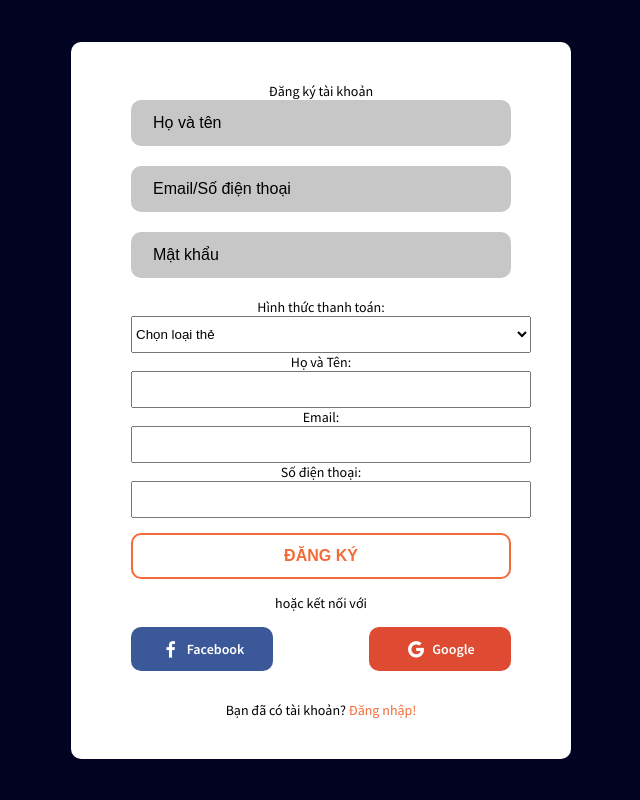
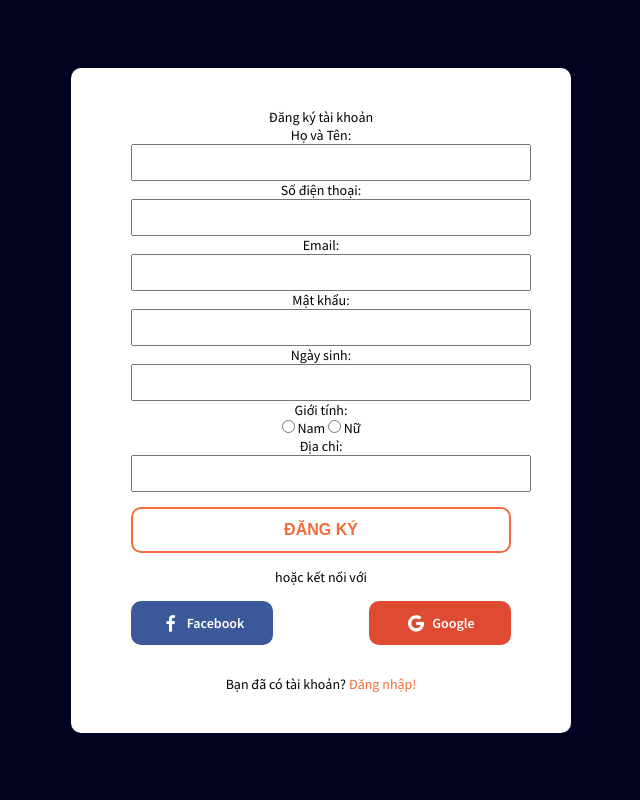
Before and after one commit to chikien2412/TMK_Cinema, a PHP site: page /view/register.php in a window 1280 px wide. Shown: the whole page, without its empty margins (319-959 px from the left). Run offline with PHP 8.4, Linux system fonts and the light colour scheme.

Commit message:
update code

```diff
--- a/view/register.php
+++ b/view/register.php
@@ -23,7 +23,7 @@
 
     <div class="login_form" id="signin-form">
         <div class="register_heading">Đăng ký tài khoản</div>
-        <div class="form-group">
+        <!-- <div class="form-group">
             <input type="text" class="form-input" placeholder="Họ và tên">
         </div>
         <div class="form-group">
@@ -45,26 +45,52 @@
                 <i class='bx bx-check-circle'></i>
             </span>
             <span class="form-input-err-msg" data-err-for="signin-password"></span>
-        </div>
+        </div> -->
         <form class="row g-3 pt-5 pb-2 px-5">
-            <div class="col-12 d-flex justify-content-between align-items-center">
+            <!-- <div class="col-12 d-flex justify-content-between align-items-center">
                 <label for="inputState" class="form-label mb-0">Hình thức thanh toán:</label>
                 <select id="inputState" class="form-select payment_input rounded-0">
                     <option selected>Chọn loại thẻ</option>
                     <option>Thẻ ATM</option>
                     <option>Ví điện tử MoMo</option>
                 </select>
-            </div>
+            </div> -->
             <div class="col-12 d-flex justify-content-between align-items-center">
                 <label for="inputAddress" class="form-label mb-0">Họ và Tên:</label>
                 <input type="text" class="form-control payment_input rounded-0" id="inputAddress">
+            </div>
+            <div class="col-12 d-flex justify-content-between align-items-center">
+                <label for="inputCity" class="form-label mb-0">Số điện thoại:</label>
+                <input type="text" class="form-control payment_input rounded-0" id="inputCity">
             </div>
             <div class="col-12 d-flex justify-content-between align-items-center">
                 <label for="inputAddress2" class="form-label mb-0">Email:</label>
                 <input type="email" class="form-control payment_input rounded-0" id="inputAddress2">
             </div>
             <div class="col-12 d-flex justify-content-between align-items-center">
-                <label for="inputCity" class="form-label mb-0">Số điện thoại:</label>
+                <label for="inputCity" class="form-label mb-0">Mật khẩu:</label>
+                <input type="text" class="form-control payment_input rounded-0" id="inputCity">
+            </div>
+            <div class="col-12 d-flex justify-content-between align-items-center">
+                <label for="inputCity" class="form-label mb-0">Ngày sinh:</label>
+                <input type="text" class="form-control payment_input rounded-0" id="inputCity">
+            </div>
+            <div class="col-12 d-flex justify-content-between align-items-center">
+                <label for="inputCity" class="form-label mb-0">Giới tính:</label>
+                <!-- <input type="text" class="form-control payment_input rounded-0" id="inputCity"> -->
+                <div class="col-sm-6">
+                    <input class="form-check-input" type="radio" name="flexRadioDefault" id="flexRadioDefault1">
+                    <label class="form-check-label" for="flexRadioDefault1">
+                        Nam
+                    </label>
+                    <input class="form-check-input ms-5" type="radio" name="flexRadioDefault" id="flexRadioDefault1">
+                    <label class="form-check-label " for="flexRadioDefault1">
+                        Nữ
+                    </label>
+                </div>
+            </div>
+            <div class="col-12 d-flex justify-content-between align-items-center">
+                <label for="inputCity" class="form-label mb-0">Địa chỉ:</label>
                 <input type="text" class="form-control payment_input rounded-0" id="inputCity">
             </div>
         </form>
```
